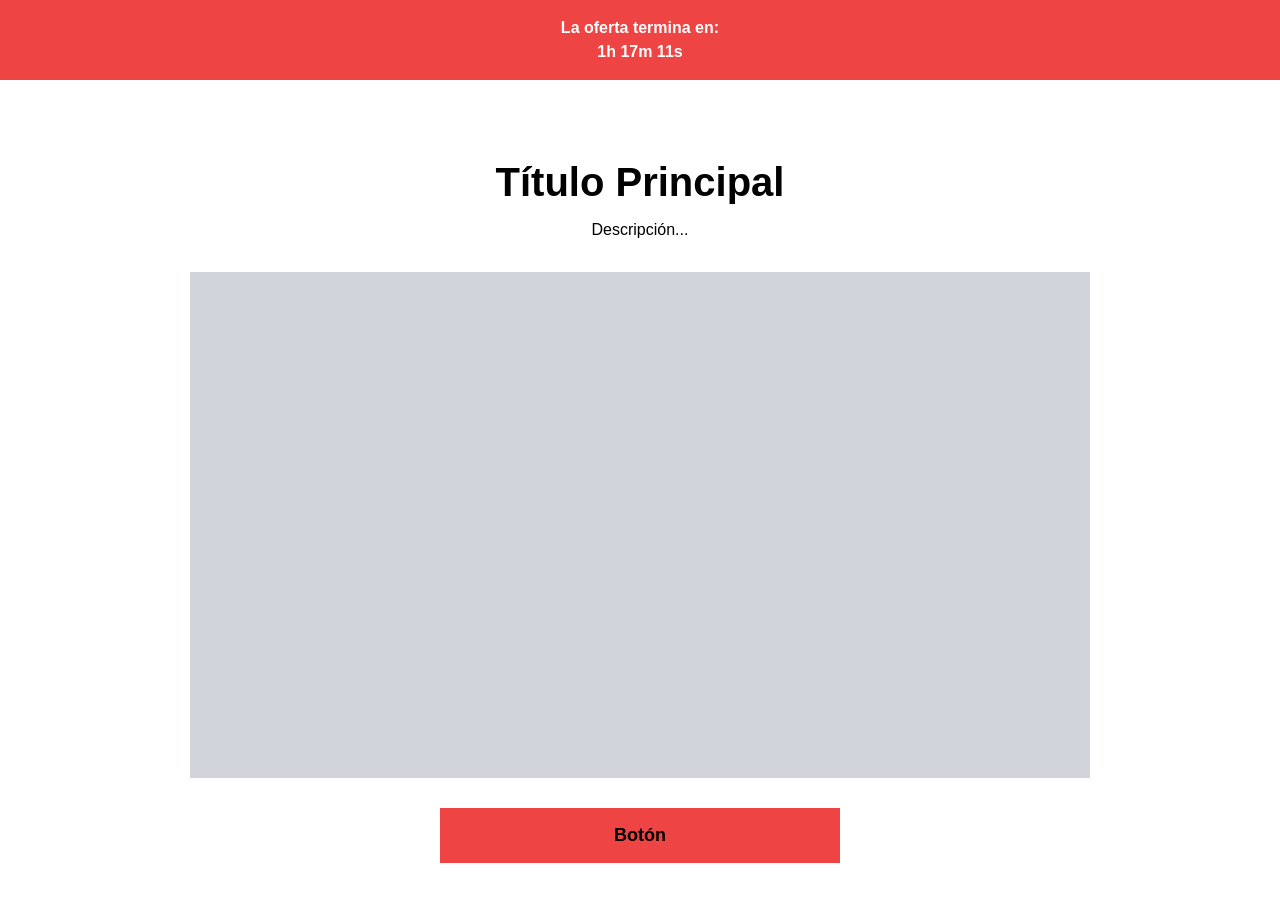
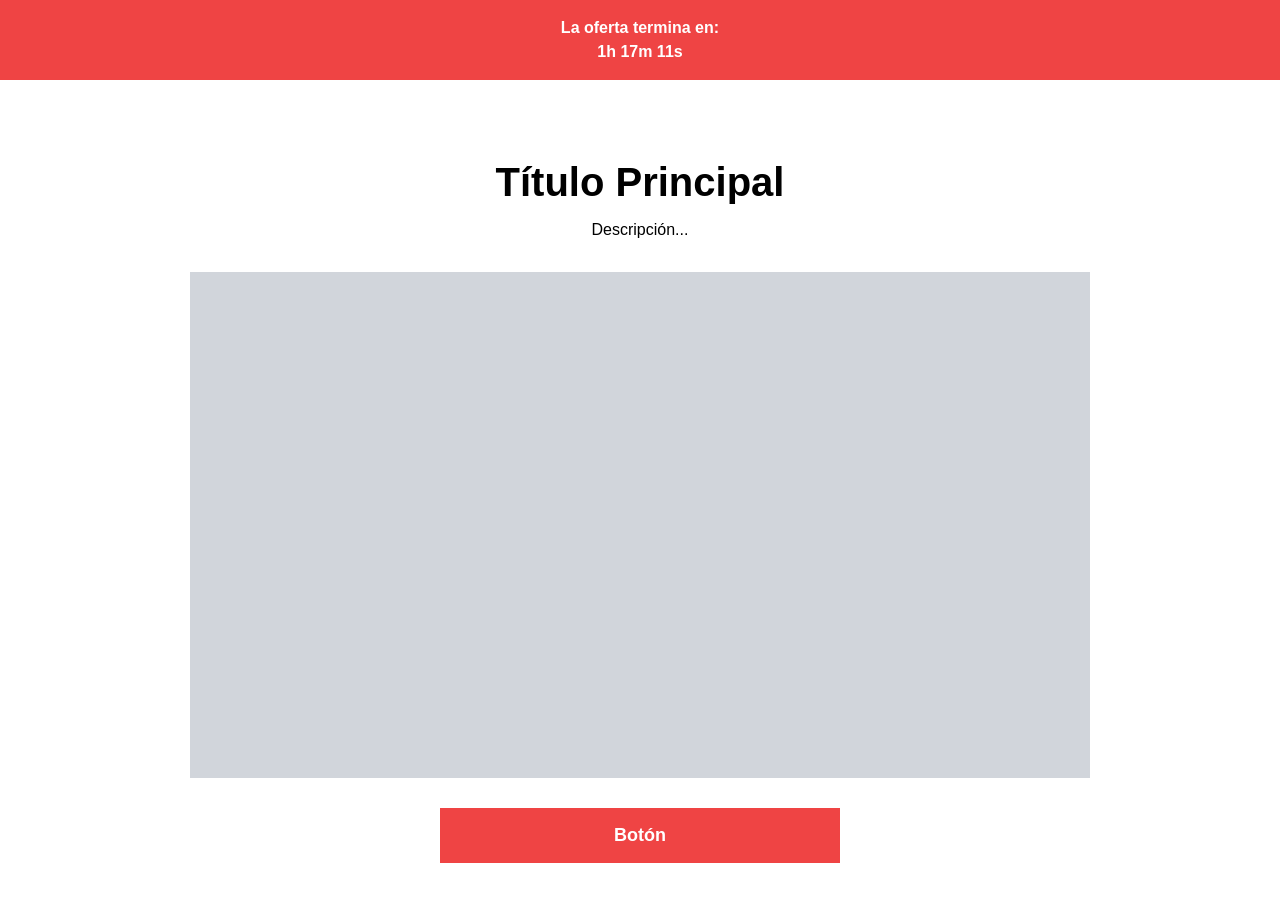
Before and after one commit to JTM-programming/JTMIA, a Next.js app: page / in a window 1280 px wide. Shown: the top 902 px of the page. Built offline with nearby package versions, Linux system fonts and the light colour scheme; no server answers.

Commit message:
Detalles

```diff
--- a/components/sections/Hero.tsx
+++ b/components/sections/Hero.tsx
@@ -14,7 +14,7 @@ const Hero = () => {
                 <div className="bg-gray-300 max-w-full w-[900px] aspect-video mx-auto">
 
                 </div>
-                <CustomButton customClasses="bg-red-500 mx-auto mt-[30px]"/>
+                <CustomButton customClasses="bg-red-500 text-white mx-auto mt-[30px]"/>
             </div>
         </div>
     </section>
```
